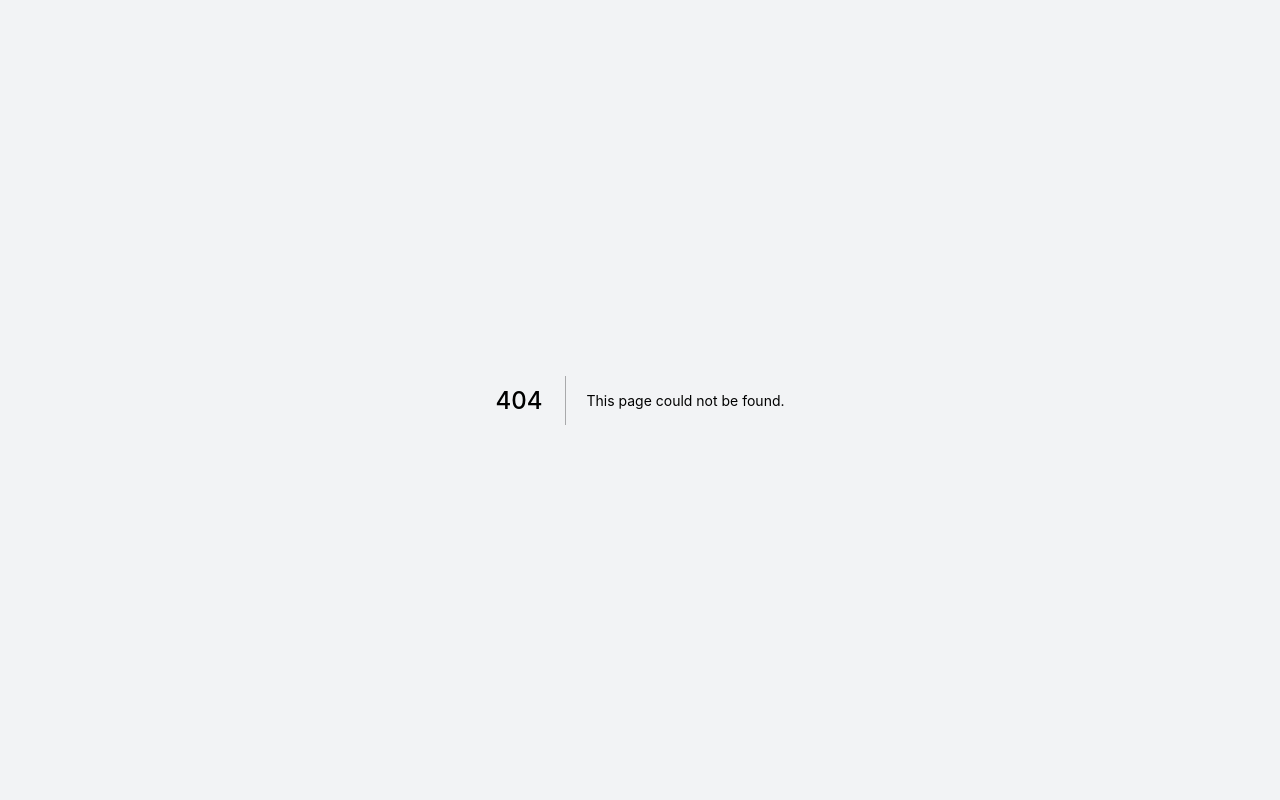
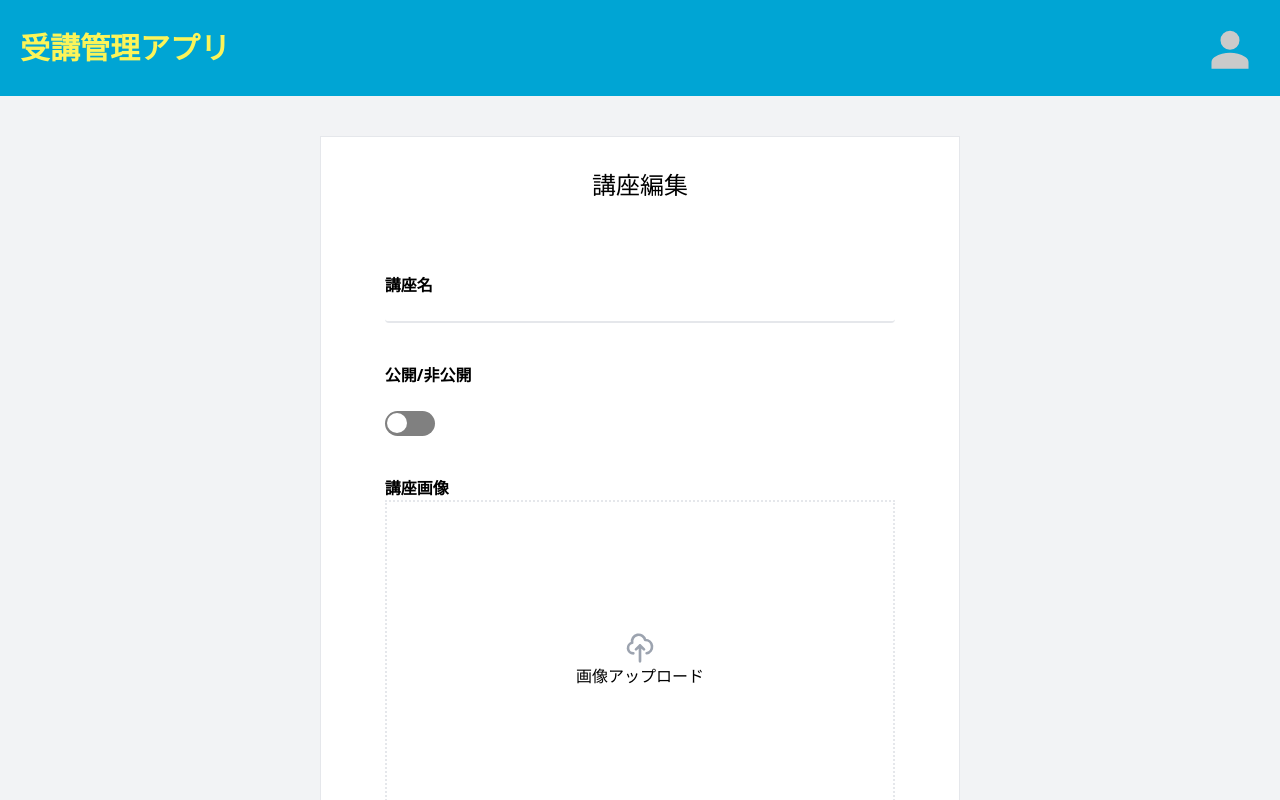
Before and after one commit to yukihiroLaravel/juko_next, a Next.js app: page /course/edit in a window 1280 px wide. Before the commit this address had no page. Shown: the top 800 px of the page. Built offline with nearby package versions, Linux system fonts and the light colour scheme.

Commit message:
講座編集画面のコーディングをコミット。

```diff
--- /dev/null
+++ b/features/course/components/FormLayout.tsx
@@ -0,0 +1,6 @@
+type Props = {
+  children: React.ReactNode;
+};
+export const FormLayout: React.FC<Props> = ({ children }) => {
+  return <div className="md:border md:w-3/6 min-h-[80vh] my-10 bg-white mx-auto">{children}</div>;
+};
--- /dev/null
+++ b/pages/course/edit.tsx
@@ -0,0 +1,164 @@
+import { Button } from '@/components/elements/Button';
+import { Header } from '@/components/layouts/Header';
+import { FormLayout } from '@/features/course/components/FormLayout';
+import { NextPage } from 'next';
+import { useState } from 'react';
+import { useDropzone } from 'react-dropzone';
+import styled from 'styled-components';
+
+const Checkbox = styled.input`
+  height: 0;
+  width: 0;
+  visibility: hidden;
+`;
+
+const Label = styled.label`
+  cursor: pointer;
+  text-indent: -9999px;
+  width: 50px;
+  height: 25px;
+  background: grey;
+  display: block;
+  border-radius: 100px;
+  position: relative;
+
+  &::after {
+    content: '';
+    position: absolute;
+    top: 2px;
+    left: 2px;
+    width: 20px;
+    height: 20px;
+    background: white;
+    border-radius: 90px;
+    transition: 0.3s;
+  }
+`;
+
+const StyledSwitch = styled.div`
+  ${Checkbox}:checked + ${Label} {
+    background: #4caf50;
+  }
+
+  ${Checkbox}:checked + ${Label}::after {
+    left: calc(100% - 5px);
+    transform: translateX(-100%);
+  }
+
+  ${Label}:active::after {
+    width: 45px;
+  }
+`;
+
+const Edit: NextPage = () => {
+  const [isChecked, setIsChecked] = useState(false);
+  const [uploadedFileName, setUploadedFileName] = useState<string | null>(null);
+
+  const handleToggle = () => {
+    const newChecked = !isChecked;
+    setIsChecked(newChecked);
+  };
+
+  const { getRootProps, getInputProps } = useDropzone({
+    onDrop: (acceptedFiles: File[]) => {
+      if (acceptedFiles[0] instanceof File) {
+        // setValue('image', acceptedFiles[0]);
+        setUploadedFileName(acceptedFiles[0].name);
+      }
+    },
+  });
+
+  return (
+    <>
+      <Header />
+      <FormLayout>
+        <h2 className="text-center text-2xl py-8">講座編集</h2>
+        <div className="w-4/5 mx-auto">
+          <div className="my-10">
+            <label htmlFor="title">
+              <p className="font-bold">講座名</p>
+              <input
+                id="title"
+                className="rounded border-b-2 w-full focus:outline-none focus:border-[#B0ABAB]"
+                // {...register('title')}
+              />
+              {/* {errors.title && <p className="text-red-500">{errors.title.message}</p>} */}
+            </label>
+          </div>
+          <div className="my-10">
+            <label htmlFor="title">
+              <p className="font-bold">公開/非公開</p>
+              <div className="relative inline-block w-10 mr-2 align-middle select-none">
+                <StyledSwitch>
+                  <Checkbox id="checkbox" type="checkbox" checked={isChecked} onChange={handleToggle} />
+                  <Label htmlFor="checkbox" />
+                </StyledSwitch>
+              </div>
+            </label>
+          </div>
+          <div className="my-10">
+            <label htmlFor="image">
+              <p className="font-bold">講座画像</p>
+              {uploadedFileName ? (
+                <>
+                  <span className="text-gray-600 mt-2 mr-3">アップロードされたファイル: {uploadedFileName}</span>
+                  <Button
+                    type="button"
+                    className="p-1"
+                    color="danger"
+                    clickHandler={() => {
+                      // setValue('image', undefined);
+                      setUploadedFileName(null);
+                    }}
+                  >
+                    取り消し
+                  </Button>
+                </>
+              ) : (
+                <div
+                  {...getRootProps({
+                    className: 'border-2 border-dotted h-80 flex justify-center items-center',
+                  })}
+                >
+                  <input
+                    {...getInputProps()}
+                    // {...register('image')}
+                  />
+                  <div className="flex flex-col justify-center items-center ">
+                    <svg
+                      aria-hidden="true"
+                      className="block w-8 h-8 text-gray-400"
+                      fill="none"
+                      stroke="currentColor"
+                      viewBox="0 0 24 24"
+                      xmlns="http://www.w3.org/2000/svg"
+                    >
+                      <path
+                        strokeLinecap="round"
+                        strokeLinejoin="round"
+                        strokeWidth="2"
+                        d="M7 16a4 4 0 01-.88-7.903A5 5 0 1115.9 6L16 6a5 5 0 011 9.9M15 13l-3-3m0 0l-3 3m3-3v12"
+                      />
+                    </svg>
+                    <p>画像アップロード</p>
+                  </div>
+                </div>
+              )}
+              {/* {errors.image && <p className="text-red-500">{errors.image.message}</p>} */}
+            </label>
+          </div>
+          <div className="my-5 text-center flex justify-between">
+            <Button type="submit" color="danger" className="hover:opacity-75 py-2 px-5">
+              削除
+            </Button>
+            <Button type="submit" className="hover:opacity-75 py-2 px-5">
+              更新
+            </Button>
+          </div>
+        </div>
+      </FormLayout>
+    </>
+  );
+};
+
+export default Edit;
--- a/pages/course/register.tsx
+++ b/pages/course/register.tsx
@@ -8,6 +8,7 @@ import { StoreCourse } from '@/features/course/types/StoreCourse';
 import { Button } from '@/components/elements/Button';
 import { useState } from 'react';
 import { Axios } from '@/lib/api';
+import { FormLayout } from '@/features/course/components/FormLayout';
 
 const Register: NextPage = () => {
   const [uploadedFileName, setUploadedFileName] = useState<string | null>(null);
@@ -57,9 +58,9 @@ const Register: NextPage = () => {
   return (
     <>
       <Header />
-      <div className="md:border md:w-3/6 min-h-[80vh] mt-10 mb-10 bg-white mx-auto">
+      <FormLayout>
         <form onSubmit={handleSubmit(submitHandler)}>
-          <h2 className="text-center my-10 text-3xl">講座登録</h2>
+          <h2 className="text-center text-2xl py-8">講座登録</h2>
           <div className="w-4/5 mx-auto">
             <div className="my-10">
               <label htmlFor="title">
@@ -121,13 +122,13 @@ const Register: NextPage = () => {
               </label>
             </div>
             <div className="my-5 text-center">
-              <Button type="submit" className="w-4/5 font-semibold text-2xl py-2 hover:opacity-75">
+              <Button type="submit" className="w-4/5 py-2 hover:opacity-75">
                 登録
               </Button>
             </div>
           </div>
         </form>
-      </div>
+      </FormLayout>
     </>
   );
 };
```
